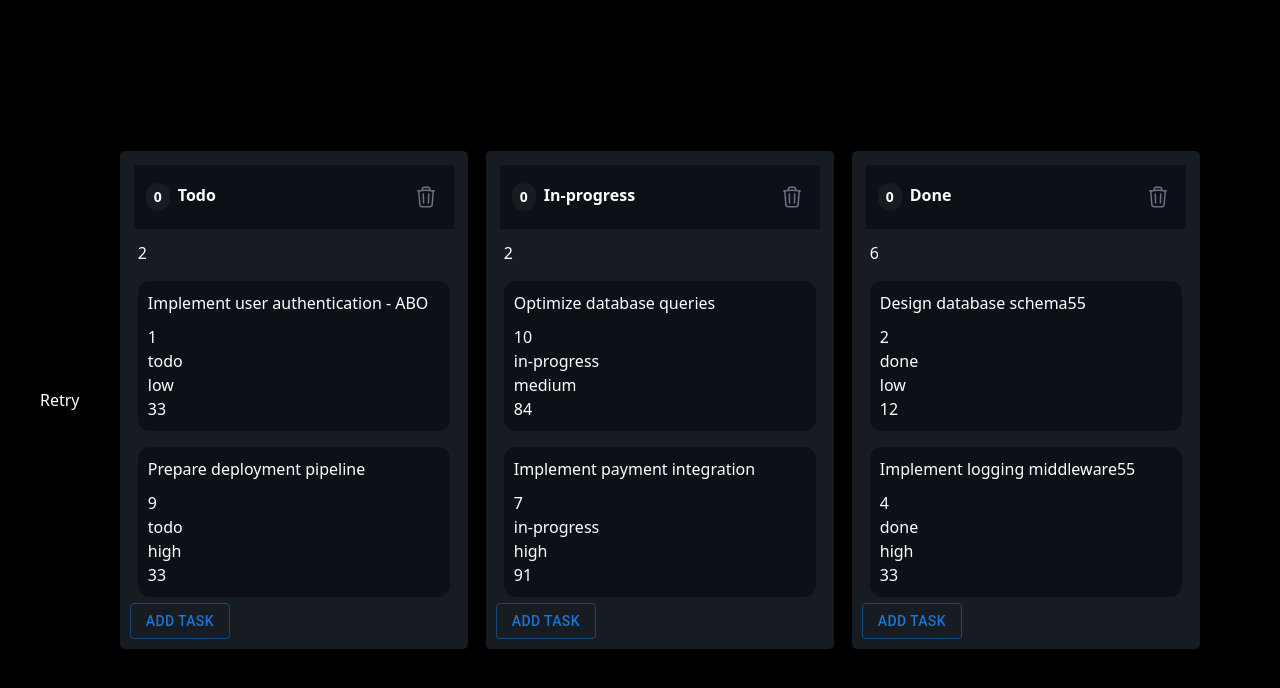
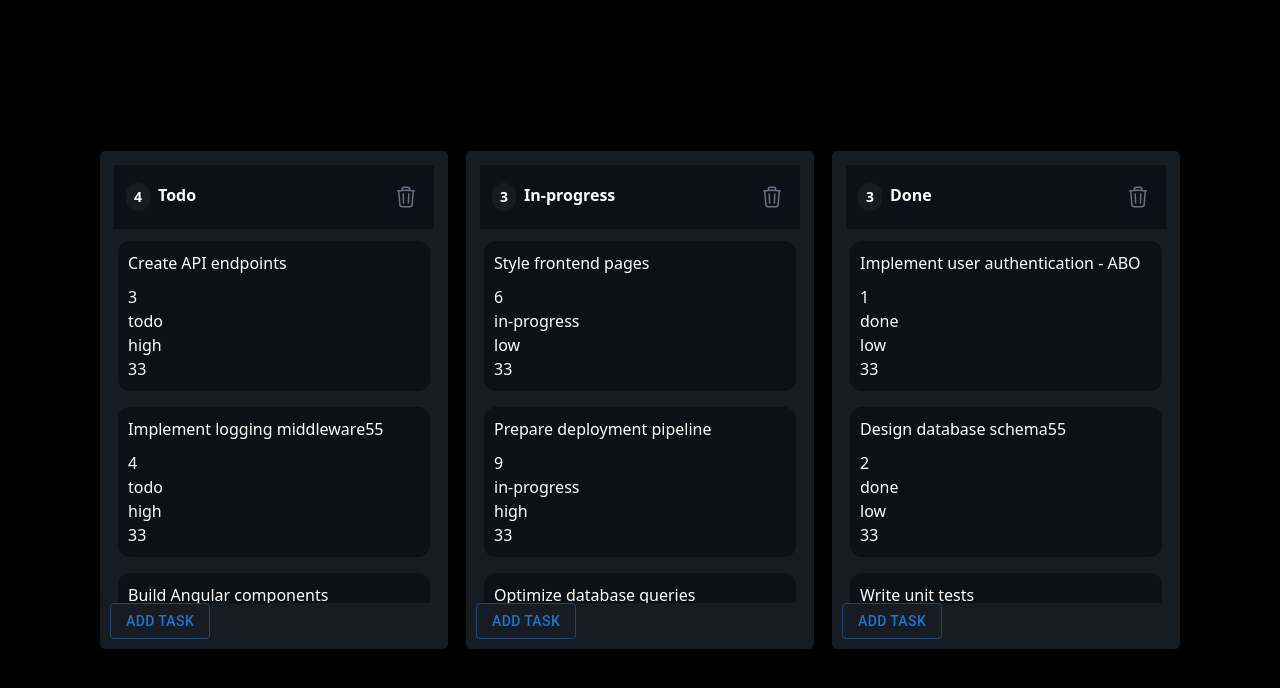
Before and after one commit to ahmedsalama0/insight-board, a Next.js app: page /tasks in a window 1280 px wide. Shown: the top 688 px of the page. Built offline with nearby package versions, Linux system fonts and the light colour scheme; data requests are answered from the project's data file; what @mui/material-nextjs would draw is missing.

Commit message:
successful snapshot

```diff
--- a/app/global/constants.ts
+++ b/app/global/constants.ts
@@ -1 +1,3 @@
 export const BASE_URL = 'http://localhost:4000';
+export const TINY_MCE_API_KEY =
+  '7179zvyqsfev6w107oa1uy6m3uhw8nzv68nbddz6gbw4d59t';
--- a/app/tasks/page.tsx
+++ b/app/tasks/page.tsx
@@ -67,11 +67,20 @@ export default function Page() {
     return <h2>Loading</h2>;
   }
 
-  if (isPending || isLoading || isFetching) {
-    return <h2>Loading</h2>;
-  }
-
-  if (isError) return <div>{error.message}</div>;
+  if (isError)
+    return (
+      <>
+        <div>{error.message}</div>
+        <button
+          onClick={() => {
+            console.log('clicked');
+            refetch();
+          }}
+        >
+          Retry
+        </button>
+      </>
+    );
 
   // return (
   //   <ul>
@@ -94,15 +103,6 @@ export default function Page() {
     px-[40px]
     "
     >
-      <button
-        onClick={() => {
-          console.log('clicked');
-          refetch();
-        }}
-      >
-        Retry
-      </button>
-
       {/* we added the sensor to activate the delete button
       since it is not working as the dndContext can't differentiate between delete click and drag click
       */}
@@ -113,11 +113,11 @@ export default function Page() {
         onDragOver={onDragOver}
       >
         <div className="m-auto flex gap-4">
-          <SortableContext items={columnsId}>
+          {/* <SortableContext items={columnsId}> */}
           <div className="flex gap-4">
-              {columns.map((col) => (
+            {columns.map((col, i) => (
               <ColumnContainer
-                  key={col.id}
+                key={i}
                 column={col}
                 // updateColumnTitle={updateColumnTitle}
                 // deleteColumn={deleteColumn}
@@ -133,7 +133,7 @@ export default function Page() {
               />
             ))}
           </div>
-          </SortableContext>
+          {/* </SortableContext> */}
         </div>
       </DndContext>
     </div>
--- a/app/ui/components/ColumnContainer.tsx
+++ b/app/ui/components/ColumnContainer.tsx
@@ -131,7 +131,7 @@ function ColumnContainer({
         rounded-full
         "
           >
-            0
+            {tasks.length}
           </div>
           {!editMode && column.title}
           {/* {editMode && (
@@ -173,12 +173,11 @@ function ColumnContainer({
         flex flex-grow flex-col gap-4 p-2 overflow-x-hidden overflow-y-auto
       "
       >
-        <p>{tasks.length}</p>
         <SortableContext items={tasksIds}>
-          {tasks.map((task, _, arr) => {
+          {tasks.map((task, i, arr) => {
             return (
               <TaskCard
-                key={task.id}
+                key={i}
                 task={task}
                 deleteTask={deleteTask}
                 updateTask={updateTask}
--- a/app/ui/components/FormNoteEdit.tsx
+++ b/app/ui/components/FormNoteEdit.tsx
@@ -12,6 +12,7 @@ import { Note } from '@/app/tasks/models/types.model';
 import { useNotesUpdateData } from '@/app/hooks/useNotesData';
 import { inputDebounce } from '@/app/utilities/inputDebounce';
 import { Editor } from '@tinymce/tinymce-react';
+import { TINY_MCE_API_KEY } from '@/app/global/constants';
 
 export default function FormNoteEdit({ note }: { note: Note }) {
   const {
@@ -124,7 +125,7 @@ export default function FormNoteEdit({ note }: { note: Note }) {
               //value={editorValue}
               // onEditorChange={inputDebounce(onEditorChange)}
               onEditorChange={inputDebounce(onEditorChange)}
-              apiKey="7179zvyqsfev6w107oa1uy6m3uhw8nzv68nbddz6gbw4d59t"
+              apiKey={TINY_MCE_API_KEY}
               init={{
                 height: 500,
                 plugins: 'lists link image table code help wordcount',
--- a/app/ui/components/FormNoteView.tsx
+++ b/app/ui/components/FormNoteView.tsx
@@ -13,6 +13,7 @@ import { Note } from '@/app/tasks/models/types.model';
 import { useNotesUpdateData } from '@/app/hooks/useNotesData';
 import { ViewIcon } from '../icons/ViewIcon';
 import { Editor } from '@tinymce/tinymce-react';
+import { TINY_MCE_API_KEY } from '@/app/global/constants';
 
 export default function FormNoteView({ note }: { note: Note }) {
   const [open, setOpen] = React.useState(false);
@@ -78,7 +79,7 @@ export default function FormNoteView({ note }: { note: Note }) {
               }}
               disabled
               readonly
-              apiKey="7179zvyqsfev6w107oa1uy6m3uhw8nzv68nbddz6gbw4d59t"
+              apiKey={TINY_MCE_API_KEY}
               init={{
                 height: 500,
                 plugins: 'lists link image table code help wordcount',
--- a/app/ui/components/NoteCard.tsx
+++ b/app/ui/components/NoteCard.tsx
@@ -3,14 +3,17 @@ import { Note } from '@/app/tasks/models/types.model';
 import PenIcon from '../icons/PenIcon';
 import FormNoteEdit from './FormNoteEdit';
 import FormNoteView from './FormNoteView';
+import { Card, Typography } from '@mui/material';
 export default function NoteCard({ note }: { note: Note }) {
   return (
-    <div className="overflow-x-hidden overflow-y-scroll  border border-gray-500 p-2.5 w-[150px] h-[200px] rounded hover:border-rose-500">
-      <div className="flex gap-1 items-center mb-1">
-        <FormNoteView note={note} />
-        <FormNoteEdit note={note} />
+    <Card>
+      <div className="overflow-x-hidden overflow-y-scroll  border border-gray-500 p-2.5 w-[150px] h-[200px] rounded hover:border-rose-500">
+        <div className="flex gap-1 items-center mb-1">
+          <FormNoteView note={note} />
+          <FormNoteEdit note={note} />
+        </div>
+        <Typography className="">{note?.title}</Typography>
       </div>
-      <div className="">{note?.title}</div>
-    </div>
+    </Card>
   );
 }
--- a/app/ui/components/TaskCard.tsx
+++ b/app/ui/components/TaskCard.tsx
@@ -8,6 +8,7 @@ import { useSortable } from '@dnd-kit/sortable';
 import PenIcon from '../icons/PenIcon';
 import FormDialogEdit from './FormDialogEdit';
 import { useUpdateTaskContents } from '@/app/hooks/useTasksData';
+import { Card } from '@mui/material';
 
 function TaskCard({
   task,
@@ -111,6 +112,7 @@ function TaskCard({
         setMouseIsOver(false);
       }}
     >
+      {/* <Card> */}
       <p
         className="
           my-auto h-[90%] w-full overflow-y-auto
@@ -147,6 +149,7 @@ function TaskCard({
           </button>
         </>
       )}
+      {/* {</Card>} */}
     </div>
   );
 }
--- a/db.json
+++ b/db.json
@@ -7,8 +7,8 @@
       "updatedAt": "67933.5",
       "description": "Implement user authentication - ABO",
       "priority": "low",
-      "status": "todo",
-      "columnId": 0,
+      "status": "done",
+      "columnId": 2,
       "taskOrder": 33
     },
     {
@@ -20,16 +20,16 @@
       "priority": "low",
       "status": "done",
       "columnId": 2,
-      "taskOrder": 12
+      "taskOrder": 33
     },
     {
       "id": "3",
-      "columnId": 2,
+      "columnId": 0,
       "title": "API Endpoints",
       "description": "Create API endpoints",
       "priority": "high",
       "status": "todo",
-      "taskOrder": 96,
+      "taskOrder": 33,
       "createdAt": "2025-01-11T13:45:00Z",
       "updatedAt": "2025-01-11T13:45:00Z"
     },
@@ -40,40 +40,40 @@
       "updatedAt": "39448.09999999404",
       "description": "Implement logging middleware55",
       "priority": "high",
-      "status": "done",
-      "columnId": 2,
+      "status": "todo",
+      "columnId": 0,
       "taskOrder": 33
     },
     {
       "id": "5",
-      "columnId": 2,
+      "columnId": 0,
       "title": "Angular Components",
       "description": "Build Angular components",
       "priority": "medium",
-      "status": "done",
+      "status": "todo",
       "taskOrder": 33,
       "createdAt": "2025-01-13T08:00:00Z",
       "updatedAt": "2025-01-13T08:00:00Z"
     },
     {
       "id": "6",
-      "columnId": 2,
+      "columnId": 1,
       "title": "Frontend Styling",
       "description": "Style frontend pages",
       "priority": "low",
-      "status": "in-review",
+      "status": "in-progress",
       "taskOrder": 33,
       "createdAt": "2025-01-07T16:30:00Z",
       "updatedAt": "2025-01-12T10:40:00Z"
     },
     {
       "id": "7",
-      "columnId": 1,
+      "columnId": 0,
       "title": "Payment Integration",
       "description": "Implement payment integration",
       "priority": "high",
-      "status": "in-progress",
-      "taskOrder": 91,
+      "status": "todo",
+      "taskOrder": 33,
       "createdAt": "2025-01-05T14:00:00Z",
       "updatedAt": "2025-01-10T17:20:00Z"
     },
@@ -83,18 +83,18 @@
       "title": "Unit Tests",
       "description": "Write unit tests",
       "priority": "medium",
-      "status": "todo",
-      "taskOrder": 70,
+      "status": "done",
+      "taskOrder": 33,
       "createdAt": "2025-01-14T09:00:00Z",
       "updatedAt": "2025-01-14T09:00:00Z"
     },
     {
       "id": "9",
-      "columnId": 0,
+      "columnId": 1,
       "title": "Deployment Pipeline",
       "description": "Prepare deployment pipeline",
       "priority": "high",
-      "status": "todo",
+      "status": "in-progress",
       "taskOrder": 33,
       "createdAt": "2025-01-06T12:30:00Z",
       "updatedAt": "2025-01-06T12:30:00Z"
@@ -106,7 +106,7 @@
       "description": "Optimize database queries",
       "priority": "medium",
       "status": "in-progress",
-      "taskOrder": 84,
+      "taskOrder": 33,
       "createdAt": "2025-01-03T15:10:00Z",
       "updatedAt": "2025-01-11T18:45:00Z"
     }
```
Lines whose indentation alone changed are shown as unchanged.
